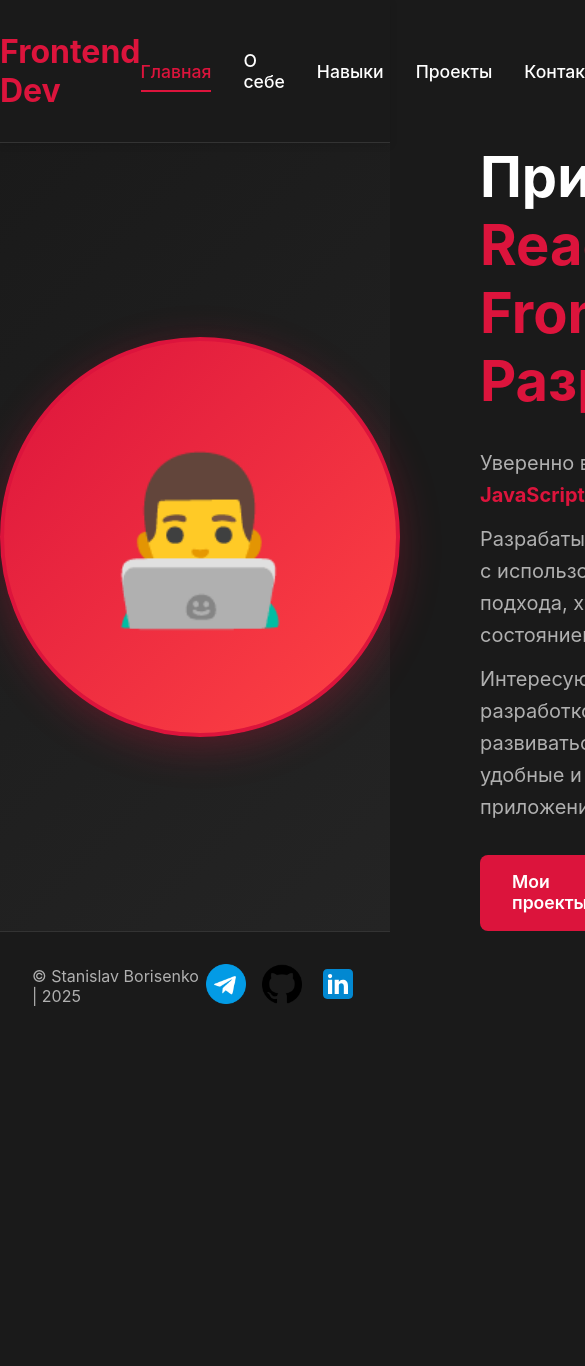
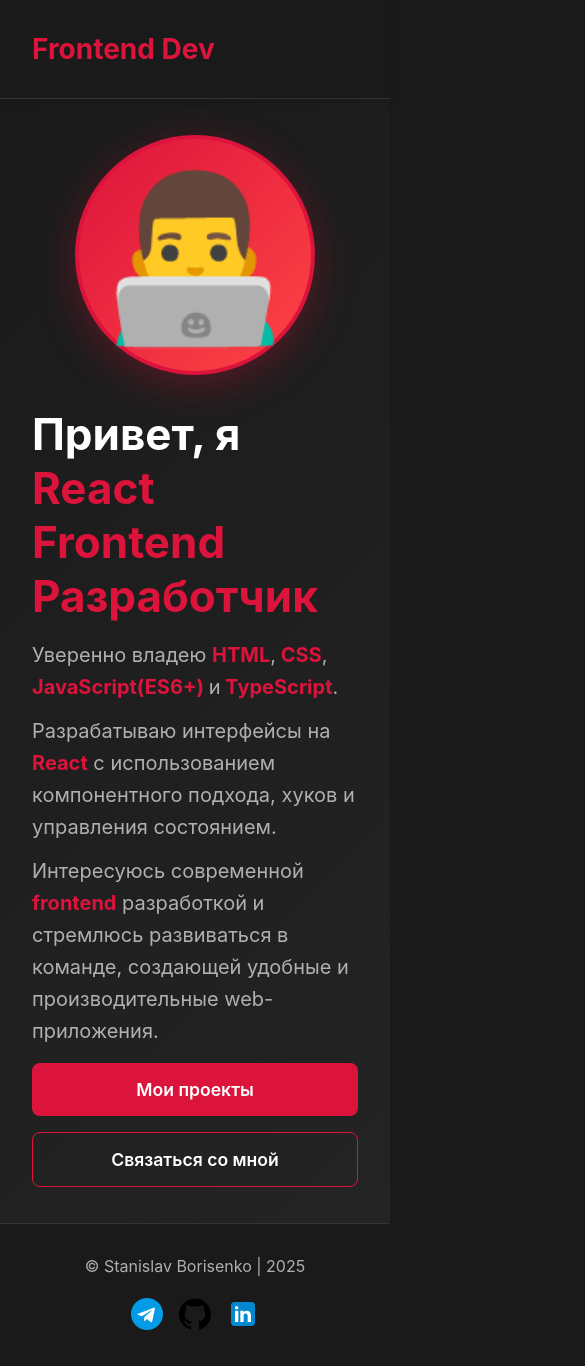
Before and after one commit to stanislav-sbone/Portfolio, a React (Vite) app: page / in a window 390 px wide. Shown: the top 1366 px of the page, 585 px wide, since content can reach past the window. Before the commit the page ends 1040 px from the top, so only its background shows below. Built offline with nearby package versions, Linux system fonts and the light colour scheme.

Commit message:
feat: add adaptive layout

```diff
--- a/src/components/Footer/Footer.module.css
+++ b/src/components/Footer/Footer.module.css
@@ -1,5 +1,4 @@
 .footer {
-  padding: 2rem;
   background-color: var(--bg-primary);
   border-top: 1px solid var(--border-color);
 }
@@ -10,6 +9,7 @@
   display: flex;
   justify-content: space-between;
   align-items: center;
+  padding: 2rem 1rem;
 }
 
 .text {
@@ -33,3 +33,21 @@
   width: 40px;
   height: 40px;
 }
+
+@media (max-width: 1280px) {
+  .container {
+    padding: 2rem;
+  }
+}
+
+@media (max-width: 480px) {
+  .container {
+    flex-direction: column;
+    gap: 1.35rem;
+  }
+
+  .linkImage {
+    width: 32px;
+    height: 32px;
+  }
+}
--- a/src/components/Header/Header.module.css
+++ b/src/components/Header/Header.module.css
@@ -13,7 +13,7 @@
   align-items: center;
   max-width: 1200px;
   margin: 0 auto;
-  padding: 2rem 0;
+  padding: 2rem 1rem;
 }
 
 .logo {
@@ -75,3 +75,25 @@
 .themeButton:hover {
   transform: scale(1.35);
 }
+
+@media (max-width: 1280px) {
+  .container {
+    padding: 2rem;
+  }
+}
+
+@media (max-width: 768px) {
+  .nav {
+    display: none;
+  }
+
+  .headerButtons {
+    display: none;
+  }
+}
+
+@media (max-width: 480px) {
+  .logo {
+    font-size: 1.75rem;
+  }
+}
--- a/src/pages/About/About.module.css
+++ b/src/pages/About/About.module.css
@@ -59,3 +59,25 @@
   color: var(--accent-color);
   font-weight: bold;
 }
+
+@media (max-width: 1280px) {
+  .container {
+    padding: 2rem;
+  }
+}
+
+@media (max-width: 768px) {
+  .about {
+    padding: 0;
+  }
+
+  .textBlock {
+    gap: 2rem;
+  }
+}
+
+@media (max-width: 480px) {
+  .title {
+    font-size: 2.25rem;
+  }
+}
--- a/src/pages/Contacts/Contacts.module.css
+++ b/src/pages/Contacts/Contacts.module.css
@@ -45,6 +45,7 @@
 .content {
   display: grid;
   grid-template-columns: 1fr 1.5fr;
+  grid-template-rows: 1fr;
   gap: 4rem;
 }
 
@@ -223,3 +224,65 @@
   transform: none;
   box-shadow: none;
 }
+
+@media (max-width: 1280px) {
+  .content {
+    padding: 0 2rem 2rem;
+  }
+}
+
+@media (max-width: 768px) {
+  .contacts {
+    padding-top: 2rem;
+  }
+
+  .content {
+    grid-template-columns: 1fr;
+    gap: 2rem;
+    padding-bottom: 2rem;
+  }
+
+  .cardIcon {
+    width: 48px;
+    height: 48px;
+  }
+
+  .form {
+    padding-bottom: 1.25rem;
+  }
+}
+
+@media (max-width: 480px) {
+  .title {
+    font-size: 2.25rem;
+  }
+
+  .subtitle {
+    padding: 0 2rem;
+    line-height: 2rem;
+    font-size: 1rem;
+  }
+
+  .contactCard {
+    padding: 1.25rem;
+  }
+
+  .cardLink {
+    font-size: 0.9rem;
+  }
+}
+
+@media (max-width: 320px) {
+  .contactCard {
+    padding: 1rem;
+  }
+
+  .cardLink {
+    font-size: 0.9rem;
+  }
+
+  .cardIcon {
+    width: 32px;
+    height: 32px;
+  }
+}
--- a/src/pages/Home/Home.module.css
+++ b/src/pages/Home/Home.module.css
@@ -104,3 +104,45 @@
   background-color: var(--accent-color);
   transform: translateY(-2px);
 }
+
+@media (max-width: 1280px) {
+  .container {
+    padding: 1rem 2rem;
+  }
+}
+
+@media (max-width: 1024px) {
+  .container {
+    padding: 2.25rem 2rem;
+  }
+
+  .content {
+    flex-direction: column;
+    gap: 2rem;
+  }
+
+  .title {
+    font-size: 2.75rem;
+  }
+
+  .buttons {
+    justify-content: center;
+  }
+}
+
+@media (max-width: 480px) {
+  .textContent {
+    gap: 1rem;
+  }
+
+  .imagePlaceholder {
+    width: 240px;
+    height: 240px;
+  }
+
+  .buttons {
+    flex-direction: column;
+    text-align: center;
+    gap: 1rem;
+  }
+}
--- a/src/pages/Home/index.tsx
+++ b/src/pages/Home/index.tsx
@@ -38,7 +38,7 @@ const Home: FC = () => {
                 Интересуюсь современной{' '}
                 <span className={styles.subHighlight}>frontend</span>{' '}
                 разработкой и стремлюсь развиваться в команде, создающей удобные
-                и производительные web-приложения
+                и производительные web-приложения.
               </p>
             </div>
             <div className={styles.buttons}>
--- a/src/pages/Projects/Projects.module.css
+++ b/src/pages/Projects/Projects.module.css
@@ -292,3 +292,37 @@
 .descriptionLink:hover {
   color: var(--accent-color);
 }
+
+@media (max-width: 1280px) {
+  .projectsGrid {
+    padding: 0 2rem;
+  }
+}
+
+@media (max-width: 1024px) {
+  .modal {
+    width: 75%;
+  }
+}
+
+@media (max-width: 768px) {
+  .projects {
+    padding-top: 2rem;
+  }
+}
+
+@media (max-width: 480px) {
+  .title {
+    font-size: 2.25rem;
+  }
+
+  .subtitle {
+    padding: 0 2rem;
+    line-height: 2rem;
+    font-size: 1rem;
+  }
+
+  .projectsGrid {
+    grid-template-columns: repeat(auto-fill, minmax(250px, 1fr));
+  }
+}
--- a/src/pages/Projects/ProjectsData.ts
+++ b/src/pages/Projects/ProjectsData.ts
@@ -33,7 +33,7 @@ export const projects: Project[] = [
     id: 2,
     title: 'Weather App',
     description: 'Приложение прогноза погоды с использованием OpenWeather API',
-    technologies: ['Typescript', 'React', 'CSS Modules', 'Axios'],
+    technologies: ['Typescript', 'React', 'CSS Modules', 'Axios', 'REST API'],
     githubUrl: 'https://github.com/stanislav-sbone/Weather_App',
     demoUrl: 'https://weather-app-sbone.vercel.app/',
     image: '/images/projects/weather-app.png',
--- a/src/pages/Skills/Skills.module.css
+++ b/src/pages/Skills/Skills.module.css
@@ -147,3 +147,27 @@
   transition: all 0.3s ease;
   z-index: 1;
 }
+
+@media (max-width: 1280px) {
+  .skillsContainer {
+    padding: 1rem 2rem;
+  }
+}
+
+@media (max-width: 768px) {
+  .skills {
+    padding-top: 2rem;
+  }
+}
+
+@media (max-width: 480px) {
+  .title {
+    font-size: 2.25rem;
+  }
+
+  .subtitle {
+    padding: 0 2rem;
+    line-height: 2rem;
+    font-size: 1rem;
+  }
+}
```
